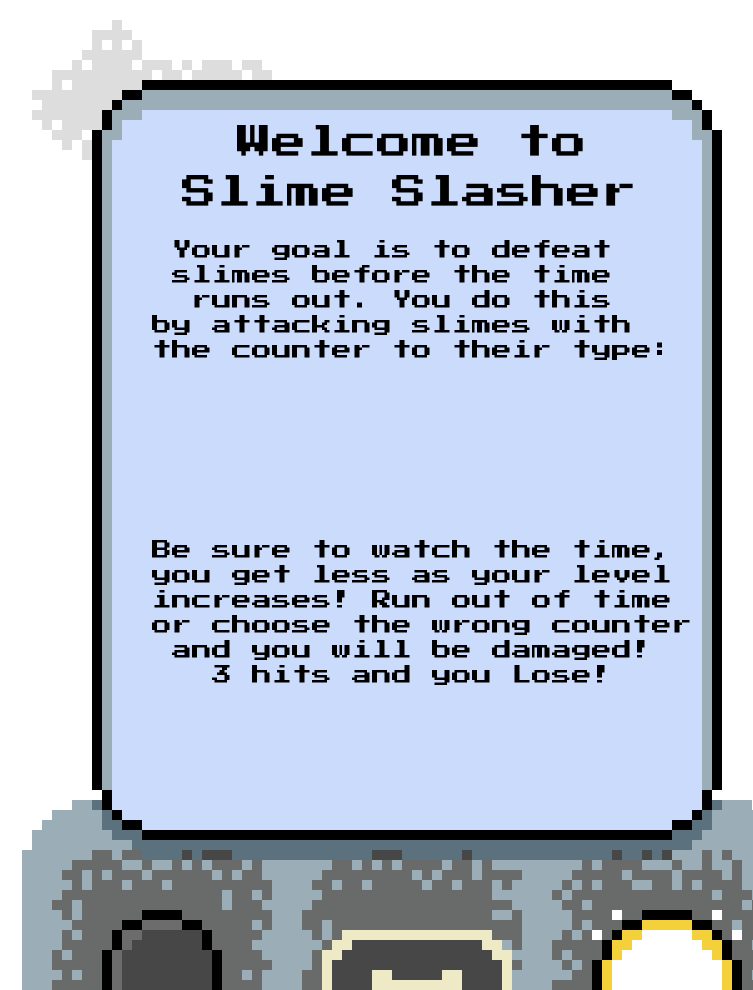
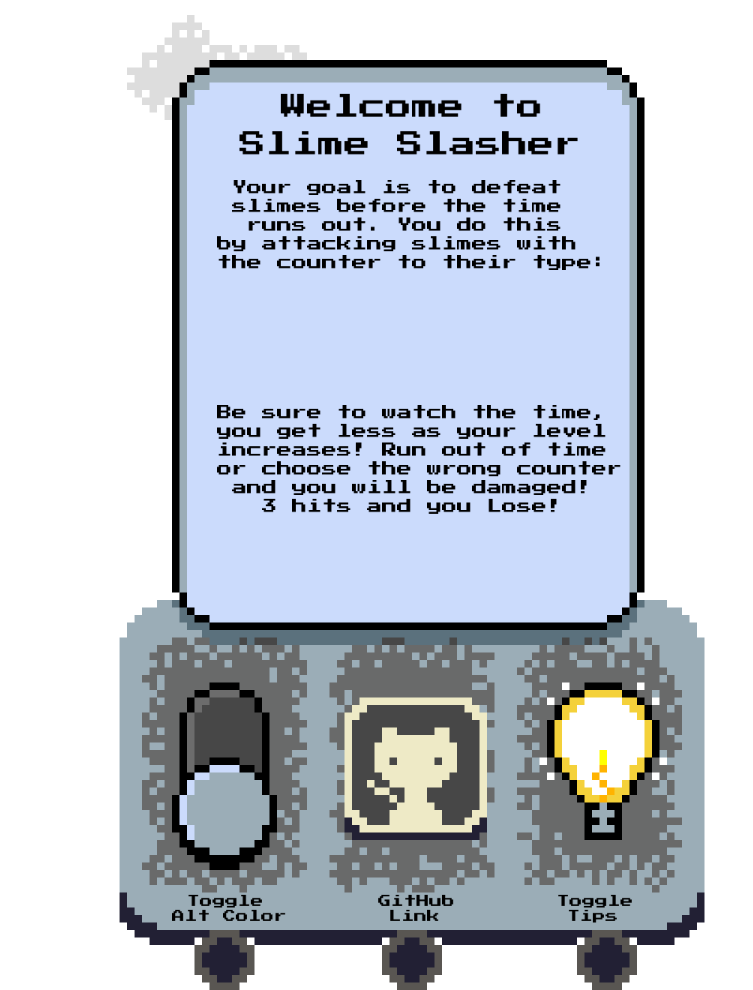
Before and after one commit to RobertT122/slime-slasher, a website built with webpack: page index.html in a window 1280 px wide. Shown: the top 990 px of the page, without its empty margins (228-981 px from the left). Built offline with nearby package versions, Linux system fonts and the light colour scheme.

Commit message:
Fix aspect ratio on mobile 2

```diff
--- a/src/index.scss
+++ b/src/index.scss
@@ -1,10 +1,17 @@
 @import url("styles/reset.scss");
 @import url('https://fonts.googleapis.com/css2?family=Press+Start+2P&display=swap');
 
-
-#canvas1 {
+@media screen and (max-height: 1080px){
+  #canvas1 {
+    max-width: 600px;
+    width: 100%
+  }
+}
+@media screen and (min-height: 1080px){
+  #canvas1 {
     max-width: 800px;
     width: 100%;
+  }
 }
 
 #game-box{
```
Also changed, not shown: dist/main.css.
